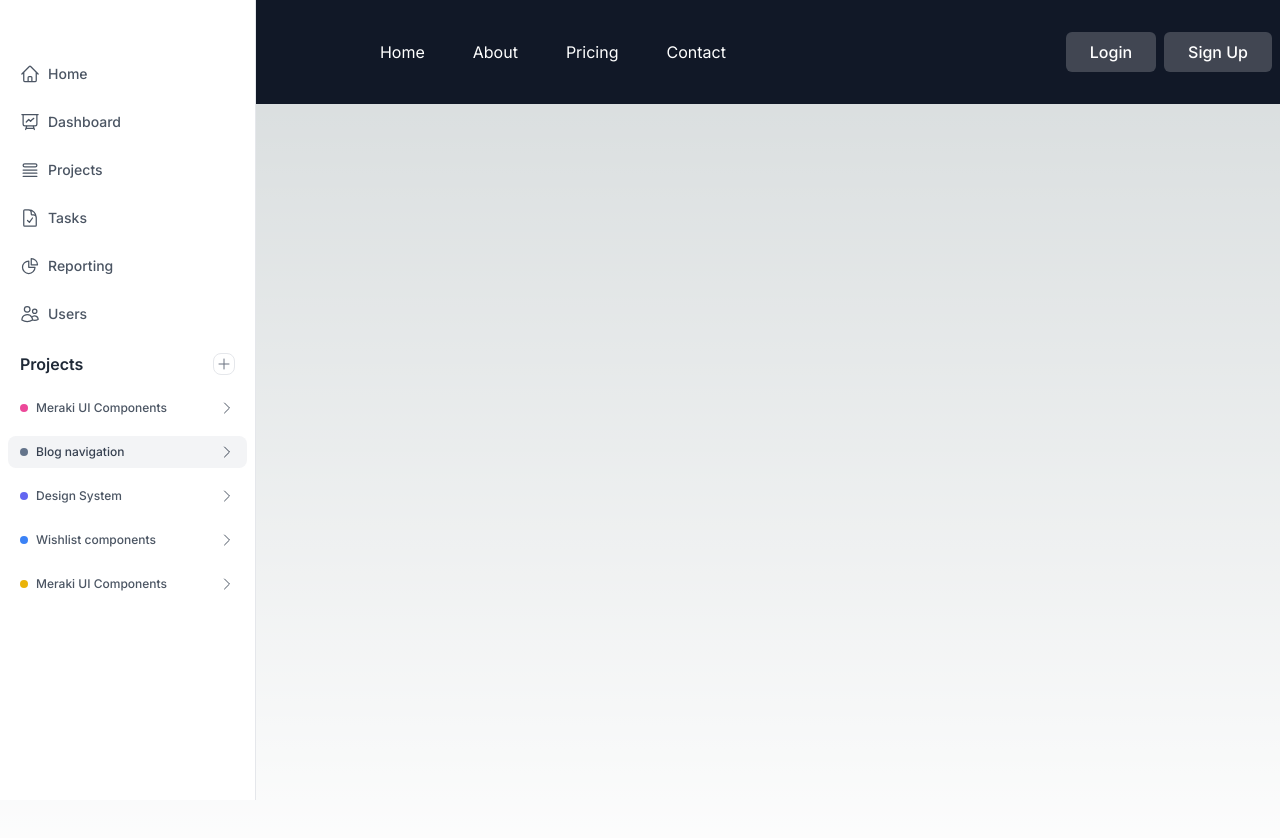
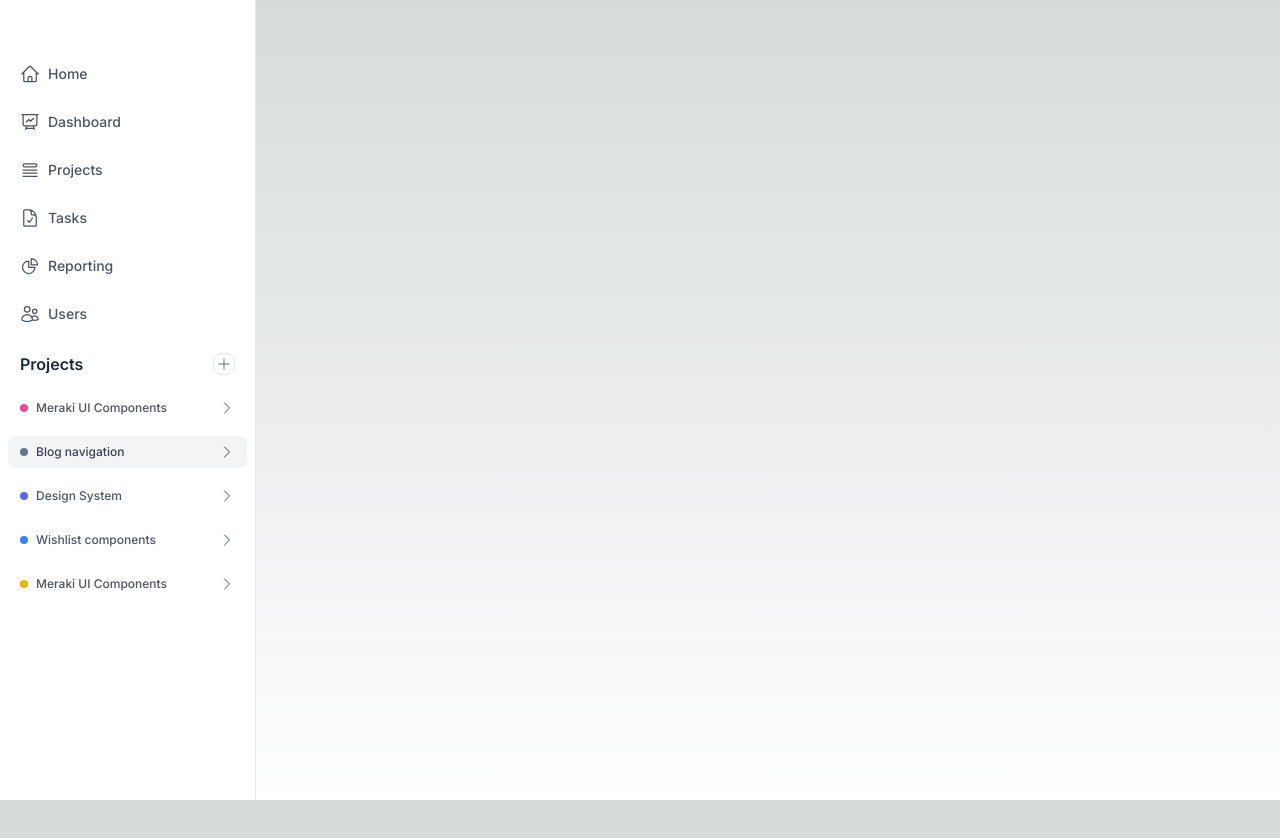
Before and after one commit to parakhjain23/tp-v1, a Next.js app: page /space/task in a window 1280 px wide. Shown: the top 838 px of the page. After the commit the page ends 800 px from the top, so only its background shows below. Built offline with nearby package versions, Linux system fonts and the light colour scheme.

Commit message:
navbar issue fix

```diff
--- a/app/(base)/home/page.tsx
+++ b/app/(base)/home/page.tsx
@@ -24,6 +24,7 @@ export default function Home() {
               </a>
             </div>
           </div>
+
           <svg className="fill-gray-900" viewBox="0 0 1440 57" fill="none" xmlns="http://www.w3.org/2000/svg">
             <path d="M1440 0H0V57C720 0 1440 57 1440 57V0Z" />
           </svg>
--- /dev/null
+++ b/app/(base)/page.tsx
@@ -0,0 +1,7 @@
+import Home from "./home/page";
+
+export default function Base() {
+    return (
+        <Home />
+    );
+}
--- a/app/layout.tsx
+++ b/app/layout.tsx
@@ -1,7 +1,6 @@
 import type { Metadata } from "next";
 import { Inter } from "next/font/google";
 import "./globals.css";
-import Navbar from "@/components/Navbar/Navbar";
 
 const inter = Inter({ subsets: ["latin"] });
 
@@ -18,7 +17,6 @@ export default function RootLayout({
   return (
     <html lang="en">
       <body className={inter.className}>
-        <Navbar />
         {children}
       </body>
     </html>
--- a/app/page.tsx
+++ /dev/null
@@ -1,7 +0,0 @@
-import Home from "./(base)/home/page";
-
-export default function App() {
-   return (
-      <Home />
-   );
-}
```
